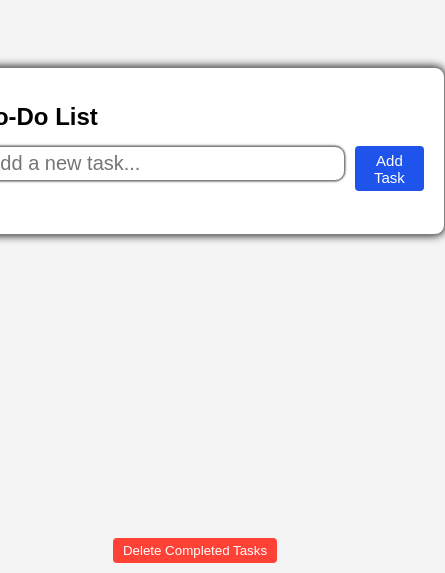
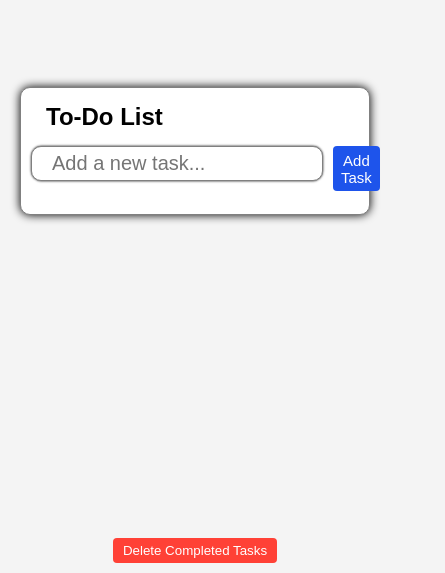
Before and after one commit to sourabh-yalagod/To-Do-List-JS, a plain HTML site: page index.html in a window 390 px wide. Shown: the part 271-844 px from the top of the page, 445 px wide, since content can reach past the window. Drawn offline with Linux system fonts and the light colour scheme.

Commit message:
adjested the width and responsive designs

```diff
--- a/style.css
+++ b/style.css
@@ -6,17 +6,16 @@
 body {
     font-family: Arial, sans-serif;
     background-color: #f4f4f4;
-    margin: 0;
     display: flex;
     justify-content: center;
     align-items: center;
     height: 100vh;
+    padding:100px;
 }
 .todo-container {
-    width: 500px;
-    height: auto;
+    width: 350px;
     background-color: #fff;
-    padding: 20px;
+    padding:0 10px;
     border-radius: 8px;
     box-shadow: 0 0 10px black;
     position: relative;
@@ -34,7 +33,7 @@ body {
 }
 #newTask{
     margin-bottom: 10px;
-    width: 450px;
+    width: 340px;
     padding: 5px;
     padding-left: 20px;
     font-size: 20px;
@@ -103,9 +102,12 @@ button:hover {
     background-color: #d63031;
 }
 
-@media (max-width:375px){
+@media (min-width:650px){
     .todo-container{
-        max-width: 355px;
+        min-width: 500px;
         padding: 10px;
     }
+    #newTask{
+        width: 450px;
+    }
 }
```
